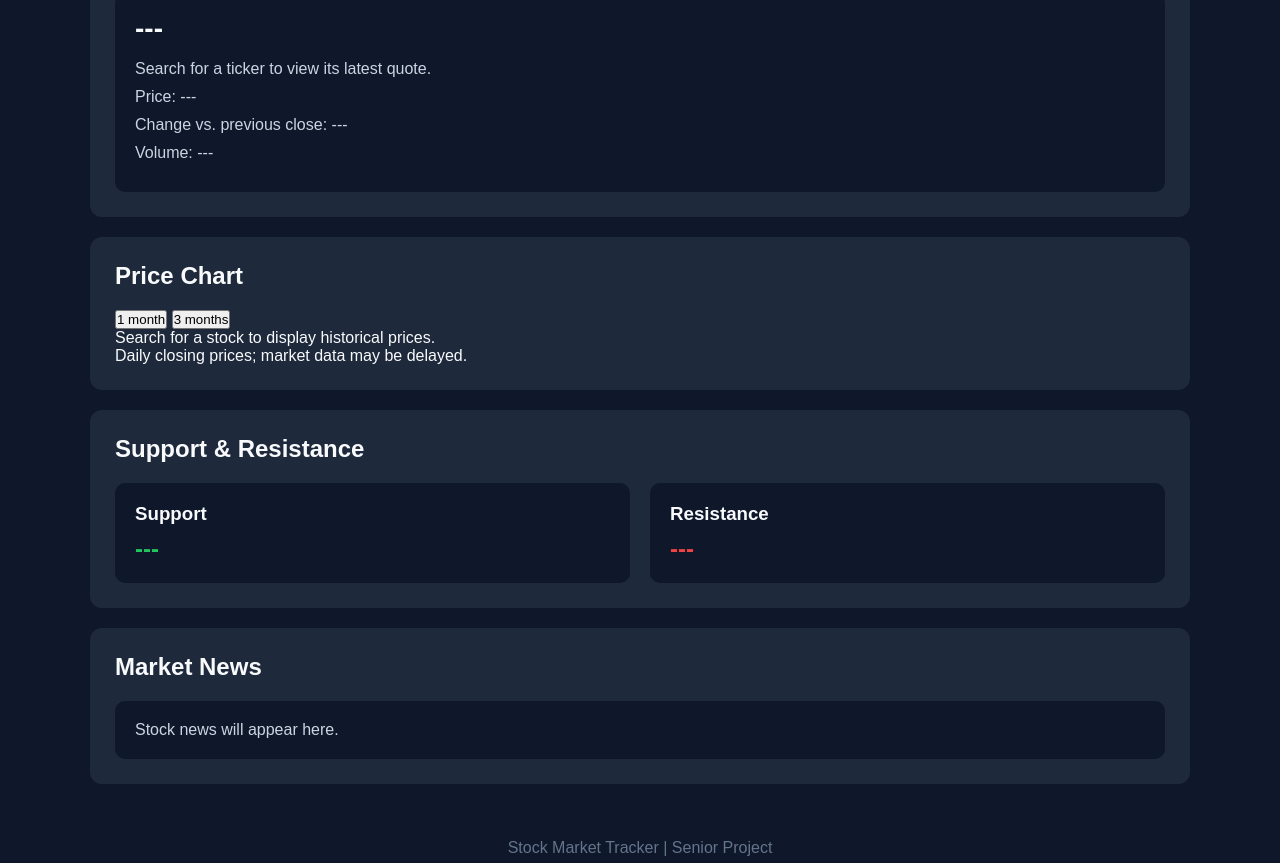
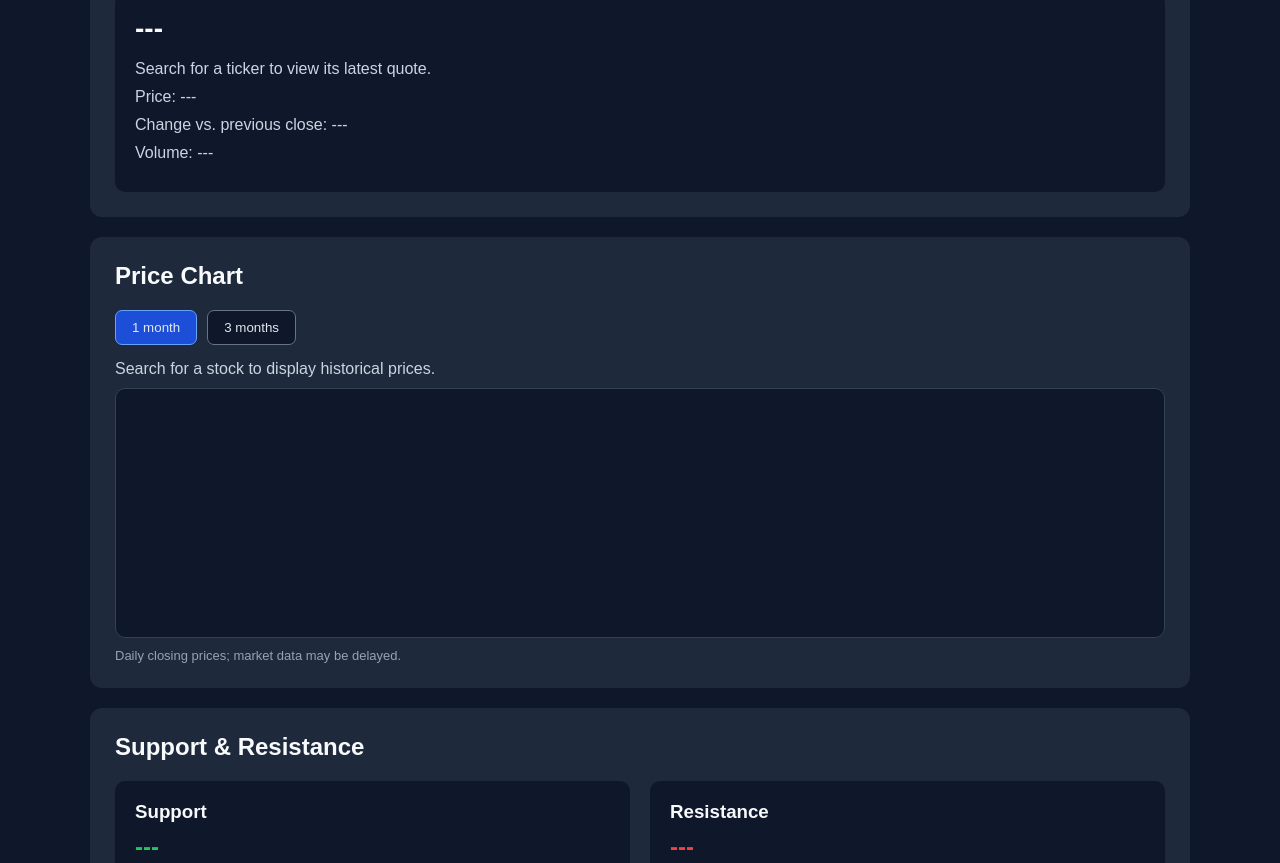
Before and after one commit to Bug542/stock-market-tracker, a website: page public/index.html in a window 1280 px wide. Shown: the part 456-1319 px from the top of the page. Drawn offline with Linux system fonts and the light colour scheme.

Commit message:
Display historical price chart and selectable date range

```diff
--- a/public/style.css
+++ b/public/style.css
@@ -213,3 +213,12 @@ footer {
     grid-template-columns: 1fr;
   }
 }
+
+.chart-controls { display: flex; flex-wrap: wrap; gap: 10px; margin-bottom: 15px; }
+.range-button { padding: 9px 16px; border-radius: 7px; border: 1px solid #64748b; background: #0f172a; color: #e2e8f0; cursor: pointer; }
+.range-button.active, .range-button:hover { background: #1d4ed8; border-color: #60a5fa; }
+.range-button:focus-visible { outline: 3px solid #93c5fd; outline-offset: 3px; }
+#chartStatus { color: #cbd5e1; margin-bottom: 10px; }
+.price-chart { background: #0f172a; border: 1px solid #334155; border-radius: 10px; min-height: 250px; display: flex; align-items: center; }
+.price-chart svg { width: 100%; height: auto; display: block; }
+.chart-footnote { color: #94a3b8; margin-top: 10px; font-size: 13px; }
```
